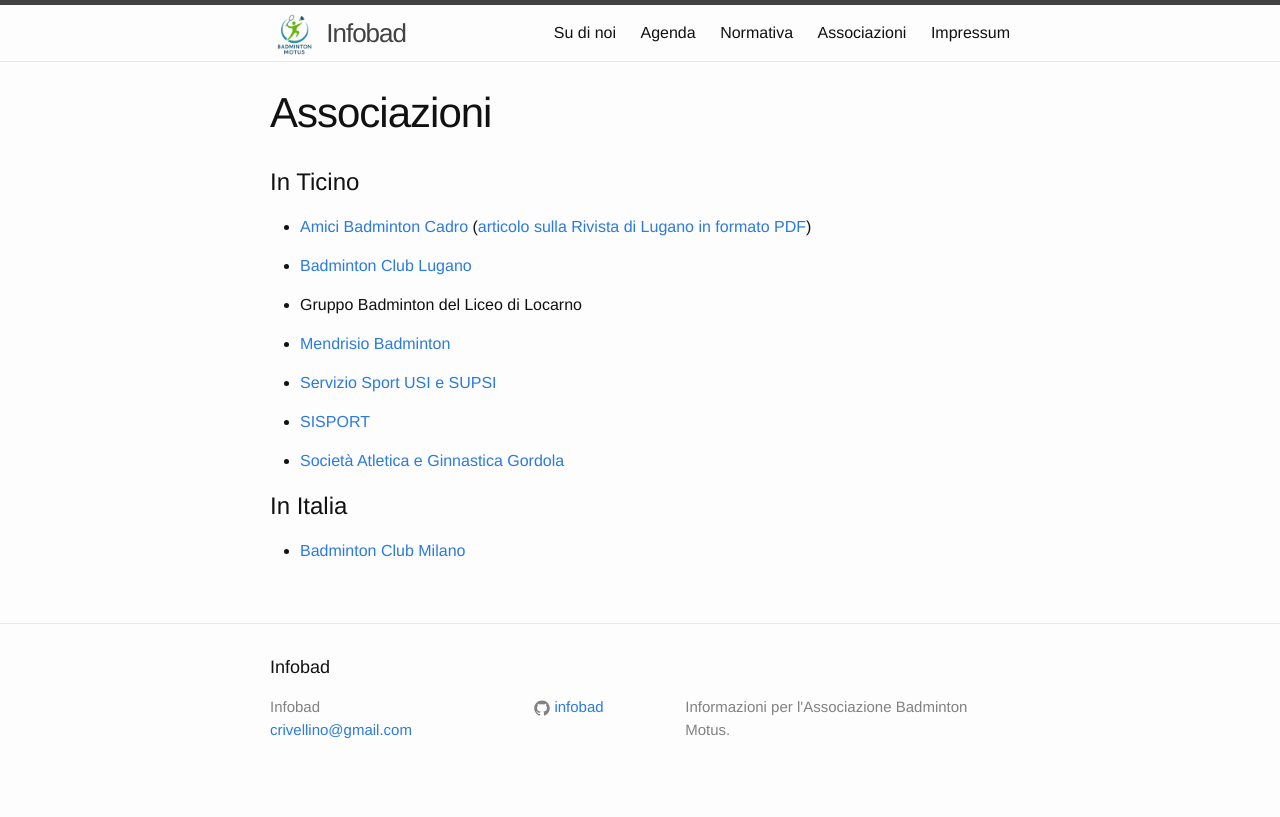
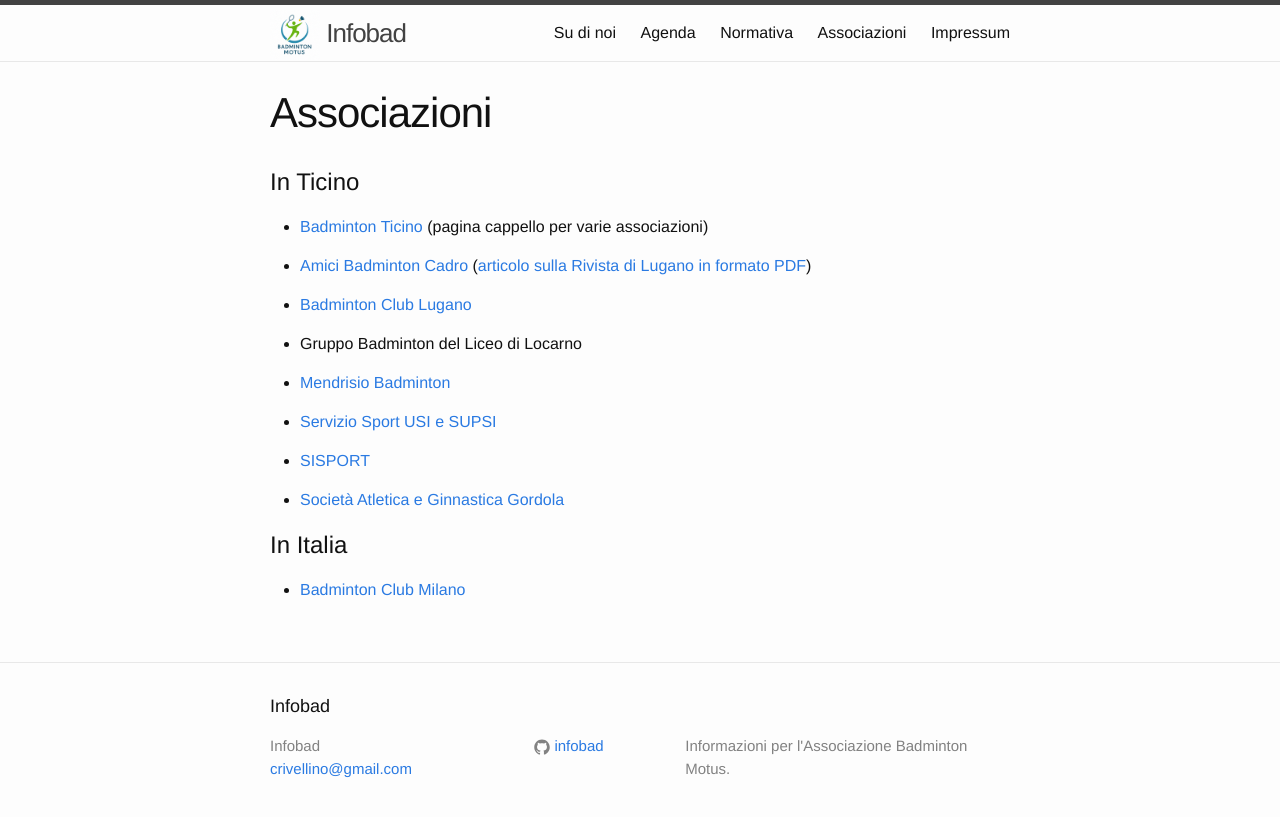
Before and after one commit to infobad/infobad.github.io, a Jekyll site: the page built from clubs.md, in a window 1280 px wide. Shown: the top 817 px of the page. Built offline with Jekyll 4.4.1, drawn with Linux system fonts in a browser that asks for light colours.

Commit message:
Update clubs list

```diff
--- a/clubs.md
+++ b/clubs.md
@@ -6,12 +6,15 @@
 [abc]: http://www.badminton-cadro.ch/ "Amici Badminton Cadro"
 [bcl]: http://www.badminton-lugano.ch/ "Badminton Club Lugano"
 [bcm]: https://www.badminton.it/ "Badminton Club Milano"
+[bt]: https://badminton-ticino.ch/ "Badminton Ticino"
 [mb]: http://www.mendrisiobadminton.ch/ "Mendrisio Badminton"
-[sag]: http://www.saggordola.ch/index.php?node=380&lng=1&rif=3e05bad6da "Società Atletica e Ginnastica Gordola"
+[sag]: https://www.saggordola.ch/Badminton "Società Atletica e Ginnastica Gordola"
 [sis]: https://sisport.ch/badminton/ "SISPORT"
-[ssu]: https://sport.usi.ch/it/abbonamento-sport-di-racchetta "Servizio Sport USI e SUPSI"
+[ssu]: https://sport.usi.ch/it/attivita/badminton "Servizio Sport USI e SUPSI"
 
 # In Ticino #
+
+* [Badminton Ticino][bt] (pagina cappello per varie associazioni)
 
 * [Amici Badminton Cadro][abc] ([articolo sulla Rivista di Lugano in formato PDF]({{ site.url }}/assets/Rivista_di_Lugano_LXXIX_38_42-43.pdf))
 
```
